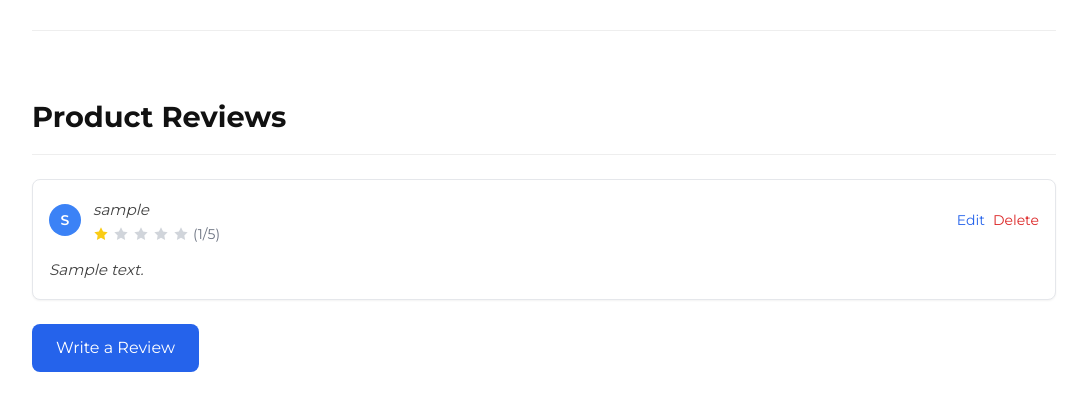
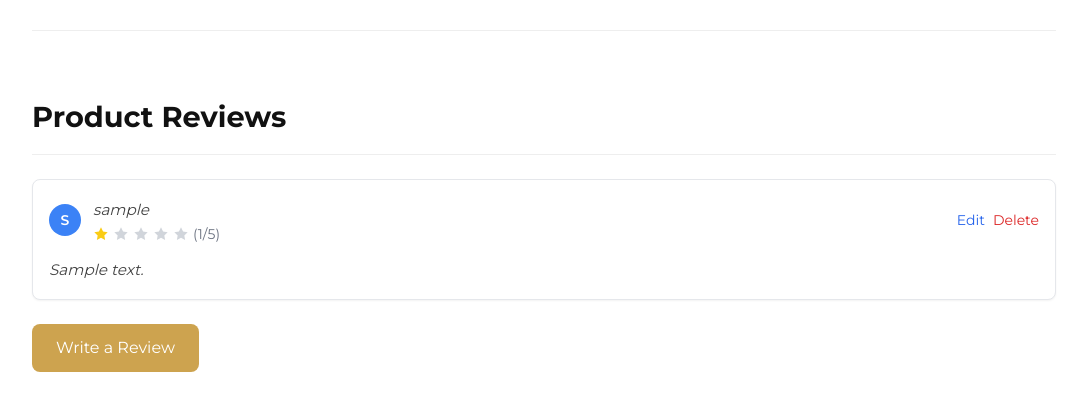
Before and after one commit to PBP-B02-2025/project-b02, a Django app: page /shop/product/00000000-0000-0000-0000-000000000001/ in a window 1280 px wide. Shown: the part 1008-1428 px from the top of the page, without its empty margins (96-1183 px from the left). Run offline with Django 5.2, Linux system fonts and the light colour scheme; a user stored in the database is signed in; tables that the repository leaves empty hold one stand-in row (values such as "Sample post"); grey boxes marked "Sample" are stand-in pictures; some libraries are stand-ins or nearby versions.

Commit message:
matched the color

```diff
--- a/review/templates/review_of_product.html
+++ b/review/templates/review_of_product.html
@@ -16,7 +16,7 @@
     <!-- Add review button -->
     <div class="add-review-section mb-6">
         {% if user.is_authenticated %}
-            <button id="openReviewModal" class="bg-blue-600 text-white px-6 py-3 rounded-lg hover:bg-blue-700 transition-colors font-medium">
+            <button id="openReviewModal" class="bg-[#cda34f] text-white px-6 py-3 rounded-lg hover:bg-[#333] transition-colors font-medium">
                 Write a Review
             </button>
         {% else %}
@@ -74,7 +74,7 @@
                             <button type="button" id="cancelReview" class="px-4 py-2 text-gray-500 hover:text-gray-700 transition-colors">
                                 Cancel
                             </button>
-                            <button type="submit" class="bg-green-600 text-white px-6 py-2 rounded-md hover:bg-green-700 transition-colors font-medium">
+                            <button type="submit" class="bg-[#cda34f] text-white px-6 py-2 rounded-md hover:bg-[#333] transition-colors font-medium">
                                 Submit Review
                             </button>
                         </div>
```
